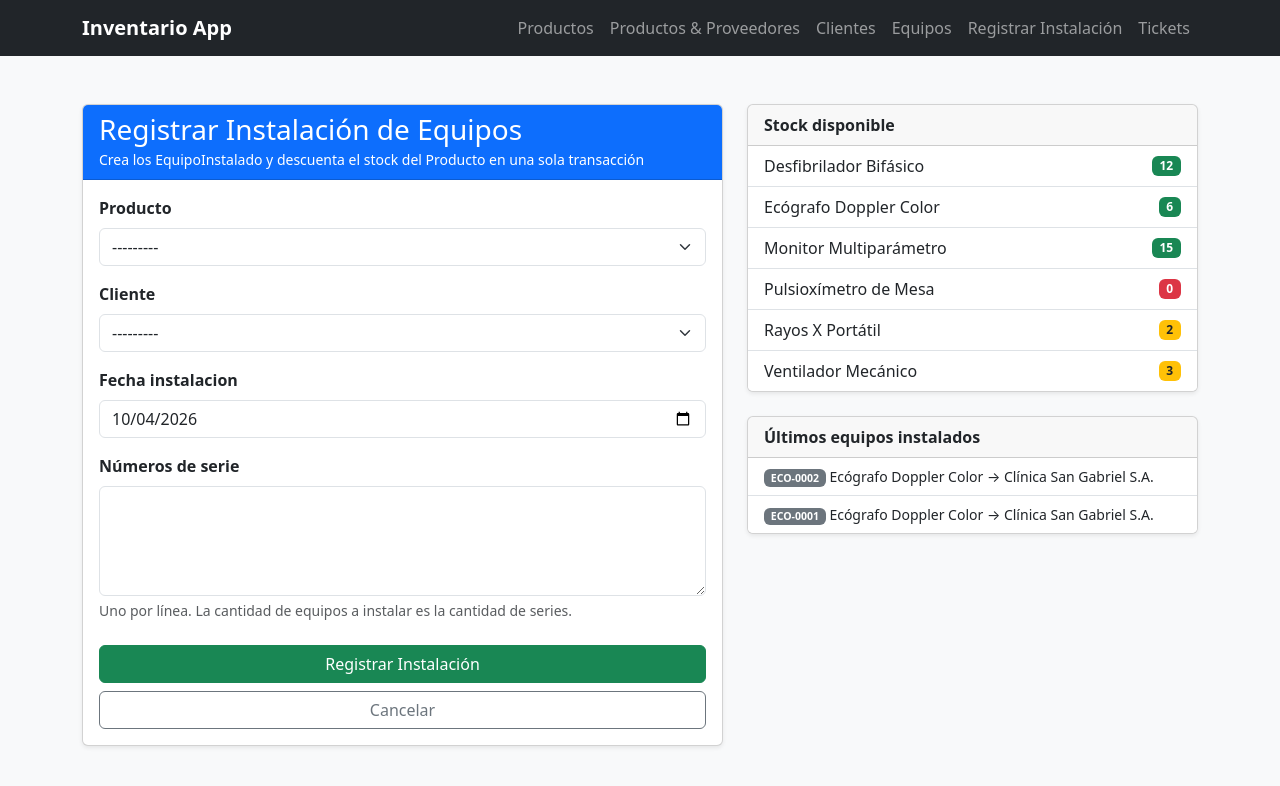
After one commit to D2GGutierrez/Gestion_de_Equipos_Medicos-Sistema_Web, a Django app: page /equipos/instalar/ in a window 1280 px wide. The commit adds this page. Shown: the top 786 px of the page. Run offline with Django 5.2, Linux system fonts and the light colour scheme; data comes from the database, SQL or seed files in the repository; both versions use the stored data as it was after the commit.

Commit message:
Registrar una operación con transaction.atomic() y F().

```diff
--- a/inventario/forms.py
+++ b/inventario/forms.py
@@ -11,6 +11,7 @@ class ProductoForm(forms.ModelForm):
                     'modelo',
                     'precio_base',
                     'meses_garantia',
+                    'stock',
                     'categoria',
                 ]
 
@@ -49,3 +50,33 @@ class SuministroForm(forms.ModelForm):
     class Meta:
         model = Suministro
         fields = ['proveedor', 'precio_compra', 'dias_entrega_promedio', 'es_proveedor_principal']
+
+
+# Formulario de la operación "Registrar Instalación": no es un ModelForm porque una sola
+# operación crea varios EquipoInstalado y descuenta el stock del Producto.
+class RegistrarInstalacionForm(forms.Form):
+    producto = forms.ModelChoiceField(queryset=Producto.objects.order_by('nombre'))
+    cliente = forms.ModelChoiceField(queryset=Cliente.objects.filter(activo=True).order_by('razon_social'))
+    fecha_instalacion = forms.DateField(widget=forms.DateInput(attrs={'type': 'date'}))
+    numeros_serie = forms.CharField(
+        label='Números de serie',
+        widget=forms.Textarea(attrs={'rows': 4}),
+        help_text='Uno por línea. La cantidad de equipos a instalar es la cantidad de series.',
+    )
+
+    def __init__(self, *args, **kwargs):
+        super().__init__(*args, **kwargs)
+        # Muestra el stock disponible en cada opción del desplegable
+        self.fields['producto'].label_from_instance = lambda p: f'{p.nombre} - {p.modelo} (stock: {p.stock})'
+        for field in self.fields.values():
+            es_select = isinstance(field.widget, forms.Select)
+            field.widget.attrs['class'] = 'form-select' if es_select else 'form-control'
+
+    def clean_numeros_serie(self):
+        series = [s.strip() for s in self.cleaned_data['numeros_serie'].splitlines() if s.strip()]
+        if len(series) != len(set(series)):
+            raise forms.ValidationError('Hay números de serie repetidos.')
+        existentes = list(EquipoInstalado.objects.filter(numero_serie__in=series).values_list('numero_serie', flat=True))
+        if existentes:
+            raise forms.ValidationError(f'Ya están registrados: {", ".join(existentes)}.')
+        return series
--- a/inventario/models.py
+++ b/inventario/models.py
@@ -42,6 +42,7 @@ class Producto(models.Model):
     modelo = models.CharField(max_length=50)
     precio_base = models.DecimalField(max_digits=10, decimal_places=2)
     meses_garantia = models.IntegerField()
+    stock = models.PositiveIntegerField(default=0, help_text="Unidades disponibles en almacén")
 
     categoria = models.ForeignKey(
         Categoria,
--- a/inventario/templates/inventario/base.html
+++ b/inventario/templates/inventario/base.html
@@ -32,6 +32,9 @@
                         <a class="nav-link" href="{% url 'lista_equipos' %}">Equipos</a>
                     </li>
                     <li class="nav-item">
+                        <a class="nav-link" href="{% url 'registrar_instalacion' %}">Registrar Instalación</a>
+                    </li>
+                    <li class="nav-item">
                         <a class="nav-link" href="{% url 'lista_tickets' %}">Tickets</a>
                     </li>
                 </ul>
@@ -41,6 +44,14 @@
 
     <!-- Contenido Dinámico de las Vistas -->
     <main class="container pb-5">
+        {# Mensajes del framework de messages (p. ej. el éxito tras un Post/Redirect/Get) #}
+        {% for message in messages %}
+        <div class="alert alert-{% if message.tags == 'error' %}danger{% else %}{{ message.tags }}{% endif %} alert-dismissible fade show" role="alert">
+            {{ message }}
+            <button type="button" class="btn-close" data-bs-dismiss="alert" aria-label="Cerrar"></button>
+        </div>
+        {% endfor %}
+
         {% block content %}
         {% endblock %}
     </main>
--- a/inventario/templates/inventario/lista_productos.html
+++ b/inventario/templates/inventario/lista_productos.html
@@ -21,6 +21,7 @@
                     <th>Nombre</th>
                     <th>Marca</th>
                     <th>Precio Base</th>
+                    <th class="text-center">Stock</th>
                     <th>Categoría (1:N)</th>
                     <th>Ficha Técnica (1:1)</th>
                     <th class="text-center">Acciones</th>
@@ -35,6 +36,9 @@
                     <td>{{ producto.marca }}</td>
                     {# |floatformat:2 fija los dos decimales del DecimalField. #}
                     <td>${{ producto.precio_base|floatformat:2 }}</td>
+                    <td class="text-center">
+                        <span class="badge {% if producto.stock == 0 %}bg-danger{% elif producto.stock <= 3 %}bg-warning text-dark{% else %}bg-success{% endif %}">{{ producto.stock }}</span>
+                    </td>
 
                     {# Acceso directo 1:N, ya resuelto con select_related en la vista. #}
                     <td>
@@ -64,7 +68,7 @@
                 </tr>
                 {% empty %}
                 <tr>
-                    <td colspan="7" class="text-center text-muted py-4">No hay productos registrados.</td>
+                    <td colspan="8" class="text-center text-muted py-4">No hay productos registrados.</td>
                 </tr>
                 {% endfor %}
             </tbody>
--- /dev/null
+++ b/inventario/templates/inventario/registrar_instalacion.html
@@ -0,0 +1,68 @@
+{% extends 'inventario/base.html' %}
+
+{% block title %}Registrar Instalación{% endblock %}
+
+{% block content %}
+<div class="row g-4 mt-1">
+    <div class="col-lg-7">
+        <div class="card shadow-sm">
+            <div class="card-header bg-primary text-white">
+                <h3 class="card-title mb-0">Registrar Instalación de Equipos</h3>
+                <small>Crea los EquipoInstalado y descuenta el stock del Producto en una sola transacción</small>
+            </div>
+            <div class="card-body">
+                {# Errores no ligados a un campo: aquí aparece el de stock insuficiente #}
+                {% if form.non_field_errors %}
+                <div class="alert alert-danger">
+                    {% for error in form.non_field_errors %}{{ error }}{% endfor %}
+                </div>
+                {% endif %}
+
+                <form method="POST" novalidate>
+                    {% csrf_token %}
+                    {% for field in form %}
+                    <div class="mb-3">
+                        <label for="{{ field.id_for_label }}" class="form-label fw-semibold">{{ field.label }}</label>
+                        {{ field }}
+                        {% if field.help_text %}<div class="form-text">{{ field.help_text }}</div>{% endif %}
+                        {% for error in field.errors %}<div class="text-danger small">{{ error }}</div>{% endfor %}
+                    </div>
+                    {% endfor %}
+                    <div class="d-grid gap-2 mt-4">
+                        <button type="submit" class="btn btn-success">Registrar Instalación</button>
+                        <a href="{% url 'lista_equipos' %}" class="btn btn-outline-secondary">Cancelar</a>
+                    </div>
+                </form>
+            </div>
+        </div>
+    </div>
+
+    <div class="col-lg-5">
+        <div class="card shadow-sm mb-4">
+            <div class="card-header fw-bold">Stock disponible</div>
+            <ul class="list-group list-group-flush">
+                {% for producto in productos %}
+                <li class="list-group-item d-flex justify-content-between align-items-center">
+                    {{ producto.nombre }}
+                    <span class="badge {% if producto.stock == 0 %}bg-danger{% elif producto.stock <= 3 %}bg-warning text-dark{% else %}bg-success{% endif %}">{{ producto.stock }}</span>
+                </li>
+                {% endfor %}
+            </ul>
+        </div>
+
+        <div class="card shadow-sm">
+            <div class="card-header fw-bold">Últimos equipos instalados</div>
+            <ul class="list-group list-group-flush">
+                {% for equipo in ultimos_equipos %}
+                <li class="list-group-item small">
+                    <span class="badge bg-secondary">{{ equipo.numero_serie }}</span>
+                    {{ equipo.producto.nombre }} &rarr; {{ equipo.cliente.razon_social }}
+                </li>
+                {% empty %}
+                <li class="list-group-item text-muted small">Aún no hay equipos instalados.</li>
+                {% endfor %}
+            </ul>
+        </div>
+    </div>
+</div>
+{% endblock %}
--- a/inventario/urls.py
+++ b/inventario/urls.py
@@ -32,6 +32,7 @@ urlpatterns = [
     path('equipos/', views.lista_equipos, name='lista_equipos'),
     path('equipos/<int:pk>/editar/', views.editar_equipo, name='editar_equipo'),
     path('equipos/<int:pk>/eliminar/', views.eliminar_equipo, name='eliminar_equipo'),
+    path('equipos/instalar/', views.registrar_instalacion, name='registrar_instalacion'),
 
     # Tickets de Soporte (RF-05)
     path('tickets/', views.lista_tickets, name='lista_tickets'),
--- a/inventario/views.py
+++ b/inventario/views.py
@@ -1,9 +1,14 @@
-from django.db import IntegrityError
+import calendar
+from datetime import date
+
+from django.contrib import messages
+from django.db import IntegrityError, transaction
+from django.db.models import F
 from django.shortcuts import render, redirect, get_object_or_404
 from django.urls import reverse
 from django.utils import timezone
 from .models import Producto, Cliente, Usuario, EquipoInstalado, TicketSoporte, Suministro, Proveedor, Categoria, FichaTecnica
-from .forms import ProductoForm, ClienteForm, UsuarioForm, EquipoInstaladoForm, TicketSoporteForm, SuministroForm
+from .forms import ProductoForm, ClienteForm, UsuarioForm, EquipoInstaladoForm, TicketSoporteForm, SuministroForm, RegistrarInstalacionForm
 
 
 # Vista para Listar Productos (Optimizado con select_related para 1:1 y 1:N)
@@ -331,3 +336,61 @@ def eliminar_suministro(request, pk):
         return redirect('productos_proveedores')
 
     return render(request, 'inventario/eliminar_suministro.html', {'objeto': suministro})
+
+
+class StockInsuficiente(Exception):
+    pass
+
+
+def sumar_meses(fecha, meses):
+    mes = fecha.month - 1 + meses
+    anio = fecha.year + mes // 12
+    mes = mes % 12 + 1
+    dia = min(fecha.day, calendar.monthrange(anio, mes)[1])
+    return date(anio, mes, dia)
+
+
+# Vista para Registrar una Instalación: crea un EquipoInstalado por cada número de serie (INSERT)
+# y descuenta esa cantidad del stock del Producto (UPDATE). Todo o nada con transaction.atomic().
+def registrar_instalacion(request):
+    if request.method == 'POST':
+        form = RegistrarInstalacionForm(request.POST)
+        if form.is_valid():
+            producto = form.cleaned_data['producto']
+            cliente = form.cleaned_data['cliente']
+            fecha = form.cleaned_data['fecha_instalacion']
+            series = form.cleaned_data['numeros_serie']
+            cantidad = len(series)
+
+            try:
+                with transaction.atomic():
+                    # 1) INSERT de los equipos instalados
+                    for serie in series:
+                        EquipoInstalado.objects.create(
+                            numero_serie=serie, producto=producto, cliente=cliente,
+                            fecha_instalacion=fecha,
+                            fin_garantia=sumar_meses(fecha, producto.meses_garantia),
+                        )
+
+                    # 2) UPDATE del stock con F().
+                    filas = Producto.objects.filter(pk=producto.pk, stock__gte=cantidad).update(stock=F('stock') - cantidad)
+                    if filas == 0:
+
+                        raise StockInsuficiente
+            except StockInsuficiente:
+                producto.refresh_from_db()
+                form.add_error(None, f'Stock insuficiente de "{producto.nombre}": se solicitaron {cantidad} '
+                                     f'unidad(es) y solo hay {producto.stock}. No se registró ningún cambio.')
+            else:
+                # Patrón Post/Redirect/Get: tras el exito se redirige para evitar reenvíos.
+                messages.success(request, f'Instalación registrada: {cantidad} equipo(s) de "{producto.nombre}" '
+                                          f'para {cliente}.')
+                return redirect('registrar_instalacion')
+    else:
+        form = RegistrarInstalacionForm(initial={'fecha_instalacion': timezone.now().date()})
+
+    return render(request, 'inventario/registrar_instalacion.html', {
+        'form': form,
+        'productos': Producto.objects.order_by('nombre'),
+        'ultimos_equipos': EquipoInstalado.objects.select_related('producto', 'cliente').order_by('-id')[:5],
+    })
```
Also changed, not shown: inventario/management/commands/poblar_datos.py (+27 -12 lines), db.sqlite3, inventario/migrations/0002_producto_stock.py (added).
